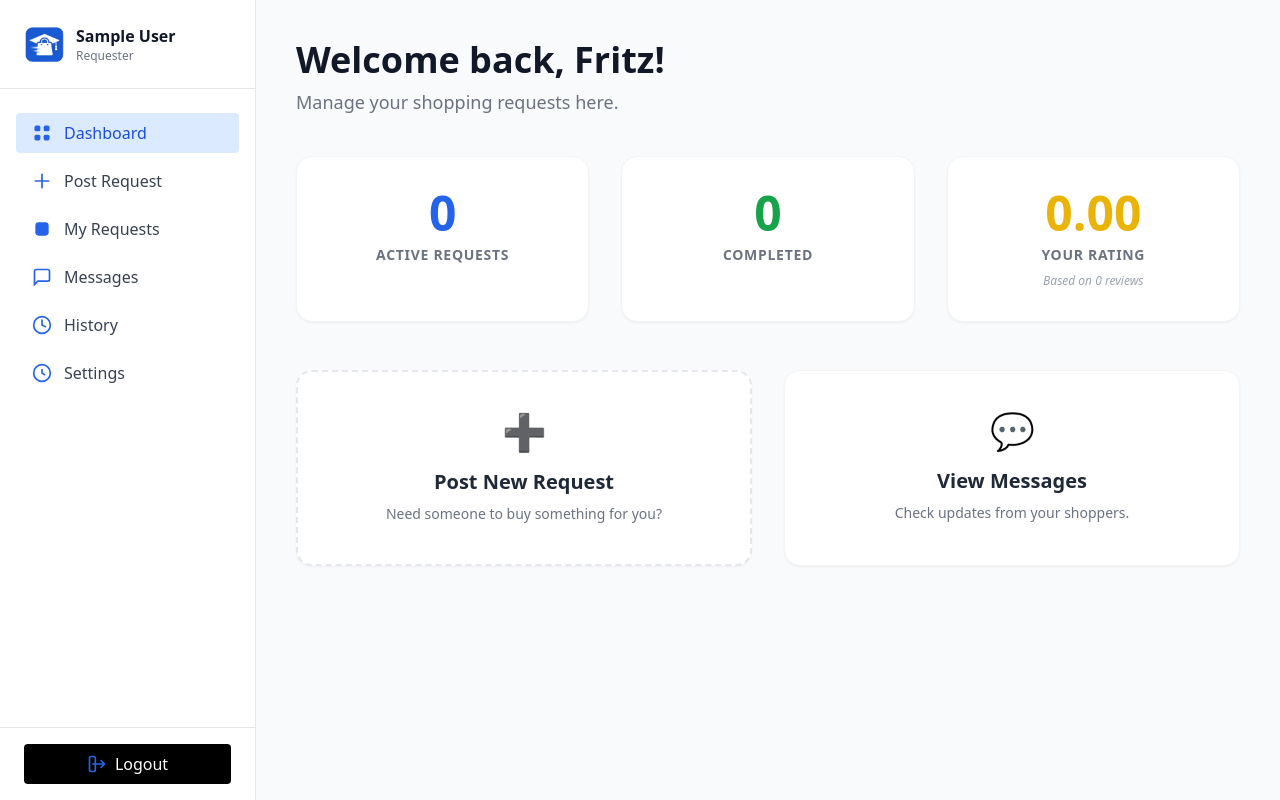
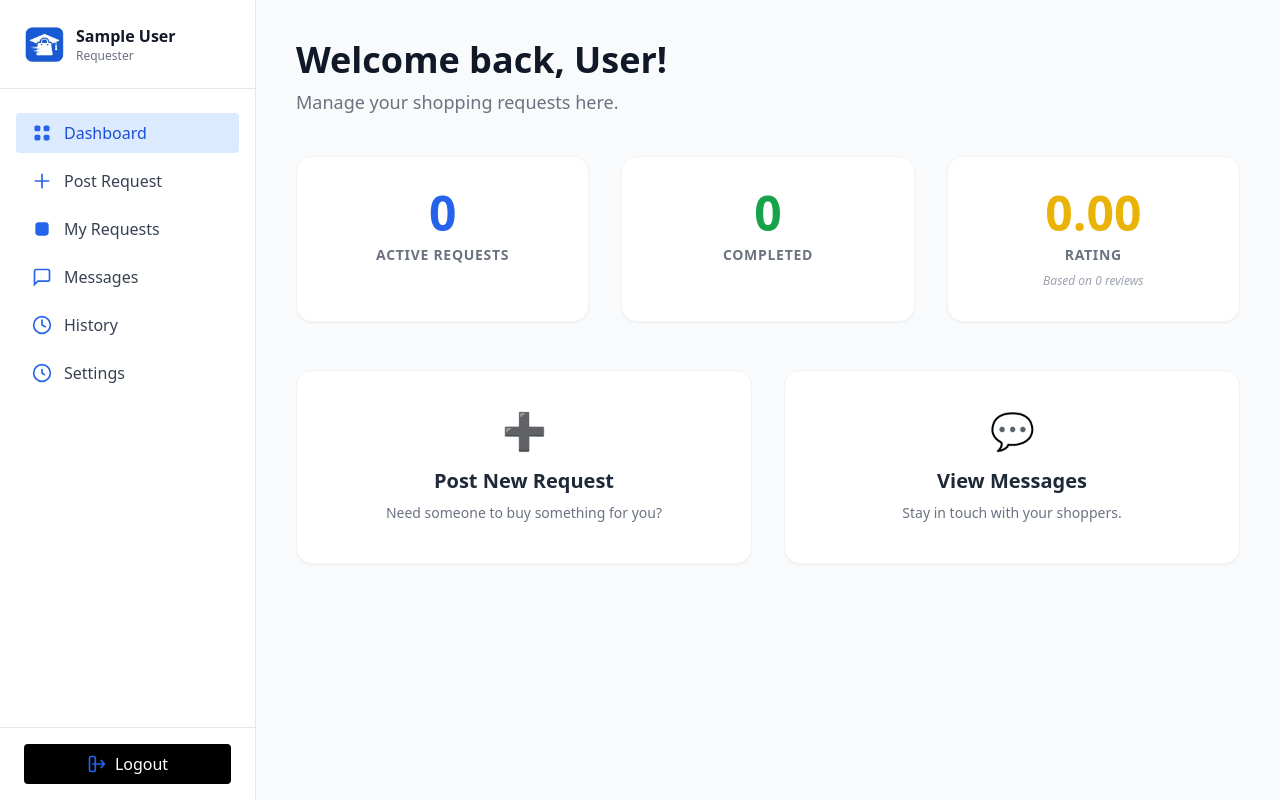
Before and after one commit to 1MS0free/BilixPress, a React (Create React App) app in the folder client/: page /dashboard in a window 1280 px wide. Built offline with nearby package versions, Linux system fonts and the light colour scheme; no server answers; the database is empty; sample sign-in values are in the browser's storage.

Commit message:
dumb ai i swear...

```diff
--- a/client/src/pages/Dashboard.js
+++ b/client/src/pages/Dashboard.js
@@ -10,47 +10,41 @@ const Dashboard = () => {
   const navigate = useNavigate();
 
   const [userData, setUserData] = useState(null);
-  const [activeRequests, setActiveRequests] = useState([]);
+  const [activeItemsCount, setActiveItemsCount] = useState(0);
   const [completedCount, setCompletedCount] = useState(0);
+
+  // Determine role
+  const isShopper = userData?.role === 'Shopper';
 
   useEffect(() => {
     if (!authUser) return;
 
-    // 1. REAL-TIME RATING SYNC
-    // This keeps your 2.67 rating and "Based on X reviews" perfectly updated
+    // 1. REAL-TIME PROFILE & RATING SYNC
     const unsubUser = onSnapshot(doc(db, 'users', authUser.uid), (snap) => {
       if (snap.exists()) setUserData(snap.data());
     });
 
-    // 2. REQUESTER ONLY: Active items you posted
-    const qRequests = query(
-      collection(db, 'requests'),
-      where('requesterId', '==', authUser.uid),
-      where('status', 'in', ['Posted', 'Accepted'])
-    );
+    // 2. ROLE-BASED DATA FETCHING
+    let qActive, qComp;
 
-    const unsubReq = onSnapshot(qRequests, (s) => {
-      setActiveRequests(s.docs.map(d => ({ id: d.id, ...d.data() })));
-    });
+    if (isShopper) {
+      // SHOPPER VIEW: Tasks they are currently handling
+      qActive = query(collection(db, 'requests'), where('shopperId', '==', authUser.uid), where('status', '==', 'Accepted'));
+      qComp = query(collection(db, 'requests'), where('shopperId', '==', authUser.uid), where('status', '==', 'Completed'));
+    } else {
+      // REQUESTER VIEW: Requests they have posted
+      qActive = query(collection(db, 'requests'), where('requesterId', '==', authUser.uid), where('status', 'in', ['Posted', 'Accepted']));
+      qComp = query(collection(db, 'requests'), where('requesterId', '==', authUser.uid), where('status', '==', 'Completed'));
+    }
 
-    // 3. REQUESTER ONLY: Completed items you posted
-    const qComp = query(
-      collection(db, 'requests'),
-      where('requesterId', '==', authUser.uid),
-      where('status', '==', 'Completed')
-    );
+    const unsubActive = onSnapshot(qActive, (s) => setActiveItemsCount(s.docs.length));
+    const unsubComp = onSnapshot(qComp, (s) => setCompletedCount(s.docs.length));
 
-    const unsubComp = onSnapshot(qComp, (s) => {
-      setCompletedCount(s.docs.length);
-    });
+    return () => { unsubUser(); unsubActive(); unsubComp(); };
+  }, [authUser, isShopper]);
 
-    return () => { unsubUser(); unsubReq(); unsubComp(); };
-  }, [authUser]);
+  if (authLoading) return <div className="p-10 text-center">Loading...</div>;
 
-  if (authLoading) return <div className="p-10 text-center">Loading Profile...</div>;
-  if (!authUser) return <div className="p-10 text-red-500">Please log in.</div>;
-
-  // Rating Display Logic (using the fixed field names)
   const displayRating = userData?.rating ? Number(userData.rating).toFixed(2) : "0.00";
   const displayCount = userData?.reviewCount || 0;
 
@@ -61,16 +55,20 @@ const Dashboard = () => {
       <main className="flex-1 p-10">
         <header className="mb-10">
           <h1 className="text-4xl font-extrabold text-gray-900">
-            Welcome back, {userData?.name || authUser.displayName || 'Fritz'}!
+            Welcome back, {userData?.name || authUser.displayName || 'User'}!
           </h1>
-          <p className="text-gray-500 mt-2 text-lg">Manage your shopping requests here.</p>
+          <p className="text-gray-500 mt-2 text-lg">
+            {isShopper ? "Manage your shopping tasks here." : "Manage your shopping requests here."}
+          </p>
         </header>
 
-        {/* Stats Row - Clean and Simple */}
+        {/* Stats Row */}
         <div className="grid grid-cols-1 md:grid-cols-3 gap-8 mb-12">
           <div className="bg-white p-8 rounded-2xl shadow-sm border border-gray-100 text-center">
-            <p className="text-5xl font-black text-blue-600">{activeRequests.length}</p>
-            <p className="text-gray-500 font-semibold mt-2 uppercase tracking-wider text-sm">Active Requests</p>
+            <p className="text-5xl font-black text-blue-600">{activeItemsCount}</p>
+            <p className="text-gray-500 font-semibold mt-2 uppercase tracking-wider text-sm">
+               {isShopper ? "Active Tasks" : "Active Requests"}
+            </p>
           </div>
 
           <div className="bg-white p-8 rounded-2xl shadow-sm border border-gray-100 text-center">
@@ -80,31 +78,44 @@ const Dashboard = () => {
 
           <div className="bg-white p-8 rounded-2xl shadow-sm border border-gray-100 text-center">
             <p className="text-5xl font-black text-yellow-500">{displayRating}</p>
-            <p className="text-gray-500 font-semibold mt-2 uppercase tracking-wider text-sm">Your Rating</p>
-            <p className="text-xs text-gray-400 mt-2 italic font-medium">
-              Based on {displayCount} {displayCount === 1 ? 'review' : 'reviews'}
-            </p>
+            <p className="text-gray-500 font-semibold mt-2 uppercase tracking-wider text-sm">Rating</p>
+            <p className="text-xs text-gray-400 mt-2 italic">Based on {displayCount} reviews</p>
           </div>
         </div>
 
-        {/* Big Action Buttons */}
+        {/* Action Cards - FULLY RESTORED ROLES */}
         <div className="grid grid-cols-1 md:grid-cols-2 gap-8">
+          {isShopper ? (
+            /* SHOPPER BUTTONS */
+            <button
+              onClick={() => navigate('/browse')}
+              className="bg-white p-10 rounded-2xl shadow-sm border border-gray-100 hover:bg-blue-50 transition-all flex flex-col items-center group"
+            >
+              <span className="text-4xl mb-4 group-hover:scale-110 transition-transform">🔍</span>
+              <h3 className="text-xl font-bold text-gray-800">Browse Requests</h3>
+              <p className="text-gray-500 text-sm mt-2">Find nearby tasks and start earning.</p>
+            </button>
+          ) : (
+            /* REQUESTER BUTTONS */
             <button
               onClick={() => navigate('/post-request')}
-            className="bg-white p-10 rounded-2xl shadow-sm border-2 border-dashed border-gray-200 hover:border-blue-400 hover:bg-blue-50 transition-all flex flex-col items-center group"
+              className="bg-white p-10 rounded-2xl shadow-sm border border-gray-100 hover:bg-green-50 transition-all flex flex-col items-center group"
             >
               <span className="text-4xl mb-4 group-hover:scale-110 transition-transform">➕</span>
               <h3 className="text-xl font-bold text-gray-800">Post New Request</h3>
               <p className="text-gray-500 text-sm mt-2">Need someone to buy something for you?</p>
             </button>
+          )}
 
           <button
             onClick={() => navigate('/messages')}
-            className="bg-white p-10 rounded-2xl shadow-sm border border-gray-100 hover:shadow-md transition-all flex flex-col items-center group"
+            className="bg-white p-10 rounded-2xl shadow-sm border border-gray-100 hover:bg-gray-50 transition-all flex flex-col items-center group"
           >
             <span className="text-4xl mb-4 group-hover:scale-110 transition-transform">💬</span>
             <h3 className="text-xl font-bold text-gray-800">View Messages</h3>
-            <p className="text-gray-500 text-sm mt-2">Check updates from your shoppers.</p>
+            <p className="text-gray-500 text-sm mt-2">
+              Stay in touch with your {isShopper ? "requesters" : "shoppers"}.
+            </p>
           </button>
         </div>
       </main>
```
Lines whose indentation alone changed are shown as unchanged.
